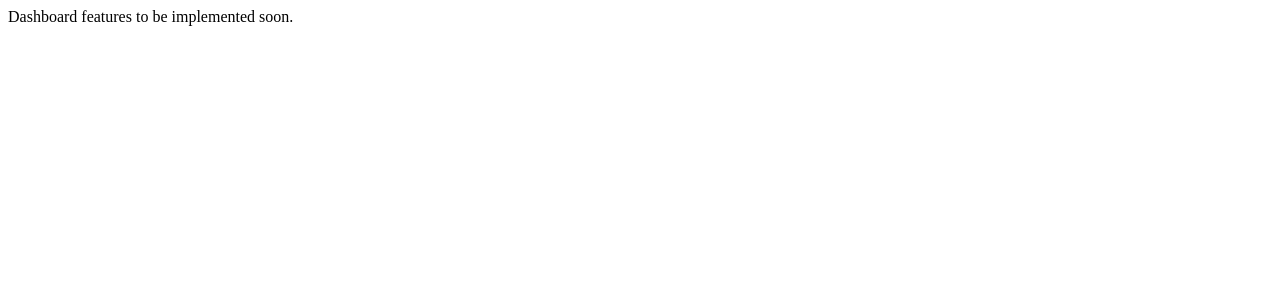
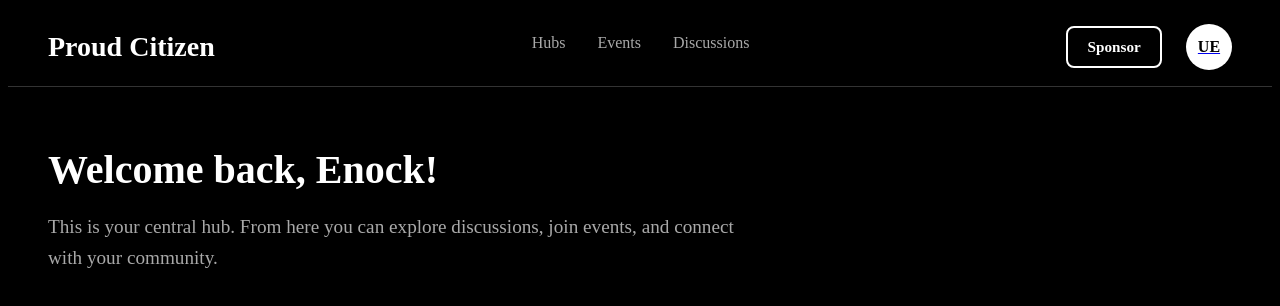
Before and after one commit to Euwamahoro/proud-citizen, a React (Vite) app in the folder frontend/: page /dashboard in a window 1280 px wide. Shown: the top 306 px of the page. Built offline with nearby package versions, Linux system fonts and the light colour scheme; sample sign-in values are in the browser's storage.

Commit message:
feature: cleaned readme and backend, added basic styles for navbar and dashboard page.

```diff
--- a/frontend/src/Components/Dashboard.tsx
+++ b/frontend/src/Components/Dashboard.tsx
@@ -1,8 +1,30 @@
+import NavBar from './NavBar';
+import './Styles/Dashboard.css';
 
-function Dashboard() {
+const Dashboard = () => {
+  // This would come from your Redux store in a real implementation
+  const userName = "Enock";
+
   return (
-    <div>Dashboard features to be implemented soon.</div>
-  )
+    <div className="dashboard-container">
+      <NavBar />
+      <main className="content-area">
+        <h1 className="welcome-header">Welcome back, {userName}!</h1>
+        <p className="welcome-text">
+          This is your central hub. From here you can explore discussions, join events, and connect with your community.
+        </p>
+
+        <div className="dashboard-widgets">
+            {/*
+              You can add more components here like:
+              - A summary of recent notifications.
+              - Quick links to the hubs you've joined.
+              - A calendar of upcoming events.
+            */}
+        </div>
+      </main>
+    </div>
+  );
 }
 
-export default Dashboard
+export default Dashboard;
--- /dev/null
+++ b/frontend/src/Components/NavBar.tsx
@@ -0,0 +1,44 @@
+import { Link, NavLink } from 'react-router-dom';
+import './Styles/NavBar.css';
+
+
+const NavBar = () => {
+  // A placeholder for the user's initials, which you would get from your Redux store.
+  const userInitials = "UE";
+
+  return (
+    <nav className="navbar">
+      {/* App Title/Logo */}
+      <Link to="/dashboard" className="navbar-logo">
+        Proud Citizen
+      </Link>
+
+      {/* Main Navigation Links */}
+      <div className="navbar-links">
+        <NavLink to="/hubs" className={({ isActive }) => (isActive ? 'nav-link active' : 'nav-link')}>
+          Hubs
+        </NavLink>
+        <NavLink to="/events" className={({ isActive }) => (isActive ? 'nav-link active' : 'nav-link')}>
+          Events
+        </NavLink>
+        <NavLink to="/discussions" className={({ isActive }) => (isActive ? 'nav-link active' : 'nav-link')}>
+          Discussions
+        </NavLink>
+      </div>
+
+      {/* Profile and Sponsor Section */}
+      <div className="navbar-profile-section">
+        <Link to="/sponsor" className="sponsor-button">
+          Sponsor
+        </Link>
+        <Link to="/profile-settings" className="profile-link">
+            <div className="profile-icon">
+                {userInitials}
+            </div>
+        </Link>
+      </div>
+    </nav>
+  );
+};
+
+export default NavBar;
--- /dev/null
+++ b/frontend/src/Components/Styles/Dashboard.css
@@ -0,0 +1,34 @@
+body {
+background-color: #000000;
+color: #ffffff;
+}
+
+.dashboard-container {
+
+background-color: #000000;
+min-height: 100vh;
+}
+
+.content-area {
+padding: 2rem 2.5rem;
+}
+.welcome-header {
+font-size: 2.5rem;
+font-weight: 700;
+color: #ffffff;
+margin-bottom: 1rem;
+}
+.welcome-text {
+font-size: 1.2rem;
+color: #a9a9a9;
+line-height: 1.6;
+max-width: 700px;
+}
+
+.dashboard-widgets {
+margin-top: 3rem;
+display: grid;
+grid-template-columns: repeat(auto-fit, minmax(300px, 1fr));
+gap: 1.5rem;
+
+}
--- /dev/null
+++ b/frontend/src/Components/Styles/NavBar.css
@@ -0,0 +1,153 @@
+/* Main Navbar Container - Perfect Black Theme */
+.navbar {
+  display: flex;
+  justify-content: space-between;
+  align-items: center;
+  padding: 1rem 2.5rem;
+  background-color: #000000; /* Perfect black background */
+  border-bottom: 1px solid #333333; /* A subtle border for separation */
+  position: sticky;
+  top: 0;
+  z-index: 1000;
+  width: 100%;
+  box-sizing: border-box;
+}
+
+/* Logo / App Title Styling */
+.navbar-logo {
+  font-weight: 700;
+  font-size: 1.75rem;
+  color: #ffffff; /* White text */
+  text-decoration: none;
+}
+
+/* Container for the main navigation links */
+.navbar-links {
+  display: flex;
+  gap: 2rem;
+}
+
+/* Individual Navigation Link Styling */
+.nav-link {
+  font-size: 1rem;
+  font-weight: 500;
+  color: #a9a9a9; /* Dim white for non-active links */
+  text-decoration: none;
+  padding-bottom: 8px;
+  position: relative;
+  transition: color 0.3s ease;
+}
+
+/* Underline effect on hover */
+.nav-link::after {
+  content: '';
+  position: absolute;
+  bottom: 0;
+  left: 0;
+  width: 100%;
+  height: 2px;
+  background-color: #ffffff;
+  transform: scaleX(0);
+  transform-origin: center;
+  transition: transform 0.3s ease-in-out;
+}
+
+/* On hover, make the link bright white and show the underline */
+.nav-link:hover {
+  color: #ffffff;
+}
+.nav-link:hover::after {
+  transform: scaleX(1);
+}
+
+/* Styling for the active navigation link */
+.nav-link.active {
+  color: #ffffff; /* Bright white */
+  font-weight: 700;
+}
+
+/* Hide the hover underline effect for the active link */
+.nav-link.active:hover::after {
+  transform: scaleX(0);
+}
+
+/* Add a permanent underline for the active link */
+.nav-link.active::before {
+  content: '';
+  position: absolute;
+  bottom: 0;
+  left: 0;
+  width: 100%;
+  height: 2px;
+  background-color: #ffffff;
+}
+
+/* Section for Profile and Sponsor Button */
+.navbar-profile-section {
+  display: flex;
+  align-items: center;
+  gap: 1.5rem;
+}
+
+/* Sponsor Button - Outlined Style */
+.sponsor-button {
+  padding: 0.6rem 1.2rem;
+  background-color: transparent;
+  color: #ffffff;
+  text-decoration: none;
+  border-radius: 8px;
+  font-weight: 600;
+  font-size: 0.95rem;
+  border: 2px solid #ffffff; /* White border */
+  cursor: pointer;
+  transition: background-color 0.3s ease, color 0.3s ease;
+}
+
+/* On hover, fill the button with white and make text black */
+.sponsor-button:hover {
+  background-color: #ffffff;
+  color: #000000;
+}
+
+/* Profile Icon Styling */
+.profile-icon {
+  width: 42px;
+  height: 42px;
+  border-radius: 50%;
+  background-color: #ffffff; /* White background */
+  display: flex;
+  justify-content: center;
+  align-items: center;
+  color: #000000; /* Black text for initials */
+  font-weight: 700; /* Bolder initials */
+  font-size: 1rem;
+  cursor: pointer;
+  border: 2px solid transparent;
+  transition: transform 0.3s ease;
+}
+
+.profile-link:hover .profile-icon {
+  transform: scale(1.1); /* Enlarge on hover */
+}
+
+/* Responsive Design for Mobile Devices */
+@media (max-width: 768px) {
+  .navbar {
+    flex-direction: column;
+    padding: 1rem;
+    gap: 1rem;
+  }
+
+  .navbar-links {
+    order: 1;
+    width: 100%;
+    justify-content: space-around;
+    padding-top: 1rem;
+    border-top: 1px solid #333333; /* Dark gray border for mobile */
+  }
+
+  .navbar-profile-section {
+    width: 100%;
+    justify-content: space-between;
+  }
+}
```
Also changed, not shown: 2 other files (tests, documents, lock files or other folders).
